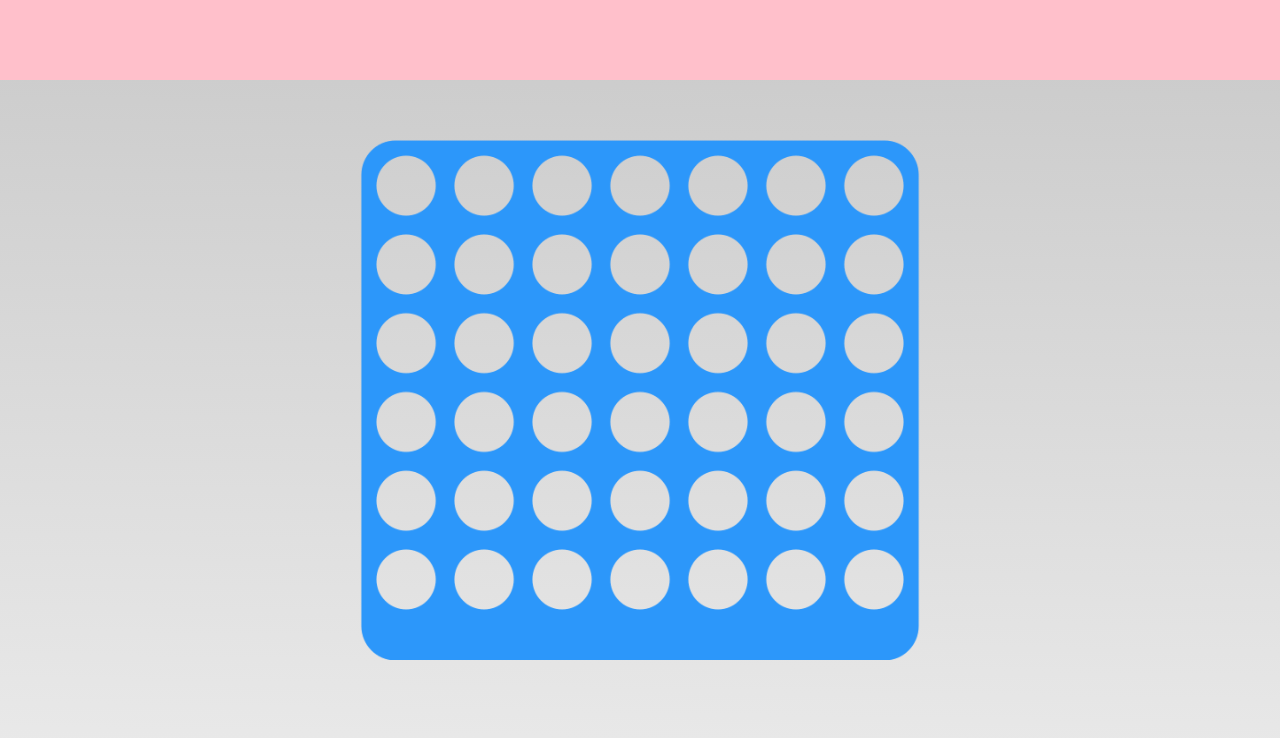
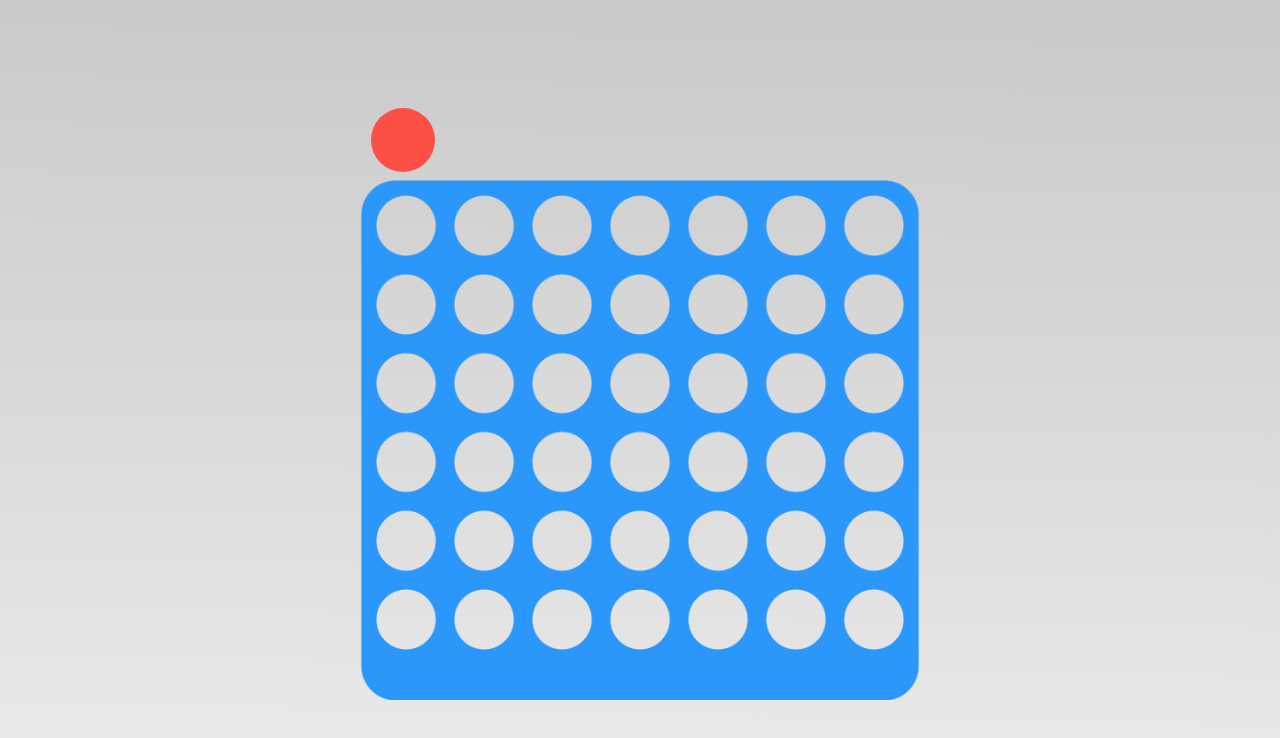
Before and after one commit to Masterkey55/LS2425_2024152253DiogoCorreia_2024154842TiagoManinha_2024138611MiguelMartins, a React (Create React App) app in the folder projeto/: page / in a window 1280 px wide. Both pictures are taken after a click on the button "JOGAR COM 2 JOGADORES". Shown: the top 738 px of the page. Built offline with nearby package versions, Linux system fonts and the light colour scheme; a web font is replaced by a local one.

Commit message:
Jogo quase feito

```diff
--- a/projeto/src/components/inicio/inicio.css
+++ b/projeto/src/components/inicio/inicio.css
@@ -58,14 +58,14 @@ h1 {
     font-size: 2.5em;
 }
 
-.amarelo:hover {
+.container-botoes .amarelo:hover {
     box-shadow: 0 0 50px #fff200;
 }
 
-.azul:hover {
+.container-botoes .azul:hover {
     box-shadow: 0 0 40px #319bff;
 }
 
-.vermelho:hover {
+.container-botoes .vermelho:hover {
     box-shadow: 0 0 40px #ff3c31;
 }
--- a/projeto/src/components/jogo/jogo.css
+++ b/projeto/src/components/jogo/jogo.css
@@ -10,11 +10,19 @@
     user-select: none;
     margin: auto;
     width: 70vh;
+    height: 75vh;
+}
+
+.tabuleiro {
+    position: absolute;
+    top: 10vh;
+    margin: auto;
+    width: 100%;
     height: 65vh;
     z-index: 1;
 }
 
-.tabuleiro {
+.tabuleiro-image {
     position: absolute;
     width: 100%;
     height: 100%;
@@ -38,6 +46,7 @@
     width: 100%;
     height: 100%;;
     z-index: 0;
+    border-radius: 15px;
 }
 
 .disc {
@@ -69,9 +78,19 @@
     background-color: rgb(185, 185, 185);
 }
 
-.arrow-container {
+.disc-container {
     position: absolute;
+    display: flex;
     width: 100%;
-    height: 10%;
-    background-color: pink;
+    height: 10vh;
 }
+
+.disc-container div {
+    position: relative;
+    margin: auto 2%;
+    left: 28%;
+    height: 80%;
+    transition: left 0.15s linear ;
+    aspect-ratio: 1 / 1;
+    border-radius: 50%;
+}
--- a/projeto/src/components/jogo/jogo.jsx
+++ b/projeto/src/components/jogo/jogo.jsx
@@ -12,16 +12,53 @@ function checkIfColunaVazia(coluna, discMatrix) {
     return false;
 }
 
+function checkIfVitoria(discMatrix) {
+    for (let row = 0; row < 6; row++) {
+        for (let col = 0; col < 7; col++) {
+            if (discMatrix[row][col] !== null) {
+                if (col + 3 < 7 &&
+                    discMatrix[row][col] === discMatrix[row][col + 1] &&
+                    discMatrix[row][col] === discMatrix[row][col + 2] &&
+                    discMatrix[row][col] === discMatrix[row][col + 3]) {
+                    return true;
+                }
+
+                if (row + 3 < 6 &&
+                    discMatrix[row][col] === discMatrix[row + 1][col] &&
+                    discMatrix[row][col] === discMatrix[row + 2][col] &&
+                    discMatrix[row][col] === discMatrix[row + 3][col]) {
+                    return true;
+                }
+                // diagonal /
+                if (row - 3 >= 0 && col + 3 < 7 &&
+                    discMatrix[row][col] === discMatrix[row - 1][col + 1] &&
+                    discMatrix[row][col] === discMatrix[row - 2][col + 2] &&
+                    discMatrix[row][col] === discMatrix[row - 3][col + 3]) {
+                    return true;
+                }
+                // diagonal \
+                if (row + 3 < 6 && col + 3 < 7 &&
+                    discMatrix[row][col] === discMatrix[row + 1][col + 1] &&
+                    discMatrix[row][col] === discMatrix[row + 2][col + 2] &&
+                    discMatrix[row][col] === discMatrix[row + 3][col + 3]) {
+                    return true;
+                }
+            }
+        }
+    }
+}
+
 function Jogo(props) {
     const [hoveredIndex, setHoveredIndex] = useState([]);
     const [currentPlayer, setCurrentPlayer] = useState("vermelho");
     const [gameOver, setGameOver] = useState(false);
+    const [topDisc, setTopDisc] = useState(0)
     const [discMatrix, setDiscMatrix] = useState(
                 Array.from({ length: 6 }, () => Array(7).fill(null))
             );
 
     const handleClick = (coluna) => {
-        if (checkIfColunaVazia(coluna, discMatrix)) {
+        if (checkIfColunaVazia(coluna, discMatrix) && !gameOver) {
             const newDiscMatrix = [...discMatrix];
             for (let i = 5; i >= 0; i--) {
                 if (newDiscMatrix[i][coluna] === null) {
@@ -30,6 +67,11 @@ function Jogo(props) {
                 }
             }
             setDiscMatrix(newDiscMatrix);
+
+            if (checkIfVitoria(discMatrix)) {
+                setGameOver(true)
+            }
+
             setCurrentPlayer(currentPlayer === "vermelho" ? "amarelo" : "vermelho");
         }
     }
@@ -39,14 +81,24 @@ function Jogo(props) {
         for (let i = 0; i < 6; i++) {
             indices.push(i * 7 + coluna);
         }
+        setTopDisc(coluna)
         setHoveredIndex(indices);
     };
 
     return (
-        <div className="container-jogo">
-            <div className="arrow-container"></div>
-            <div className="container-tabuleiro">
-                <img src={imagemTabuleiro} alt="Tabuleiro" className="tabuleiro" />
+        <div className={"container-jogo"}>
+            <div class="container-tabuleiro">
+                { !gameOver &&
+                    <div className="disc-container">
+                        <div className = {currentPlayer}
+                            style={{
+                            left: `${topDisc * 14}%`
+                        }}
+                        ></div>
+                    </div>
+                }
+                <div className="tabuleiro">
+                    <img src={imagemTabuleiro} alt="Tabuleiro" className="tabuleiro-image" />
                     <div className="slots-container">
                         {Array.from({ length: 6 }).map((_, row) => // linhas
                             Array.from({ length: 7 }).map((_, col) => { // colunas
@@ -70,6 +122,7 @@ function Jogo(props) {
                     </div>
                 </div>
             </div>
+        </div>
     );
 }
 
--- a/projeto/src/components/jogo/slot/slot.jsx
+++ b/projeto/src/components/jogo/slot/slot.jsx
@@ -1,9 +1,29 @@
+import { useState, useEffect } from "react";
+
 export default function Slot(props) {
     const { isHovered, value, row, col } = props;
+    let initialPosition = -(row + 1) * 100
+    const [position, setPosition] = useState(0);
+    let tempoAnimacao = (row + 1) / 2 * 0.11
+
+    useEffect(() => {
+        setPosition(initialPosition);
+        if (value) {
+            setPosition(0);
+        }
+    }, [value, initialPosition]);
 
     return (
         <div className={`slot ${isHovered ? "hovered" : ""}`}>
-            <div className={`disc ${value}`}></div>
+            {value && (
+                <div
+                    className={`disc ${value}`}
+                    style={{
+                        transition: `top ${tempoAnimacao}s linear`,
+                        top: `${position}%`
+                    }}
+                ></div>
+            )}
         </div>
     );
 }
```
Lines whose indentation alone changed are shown as unchanged.
